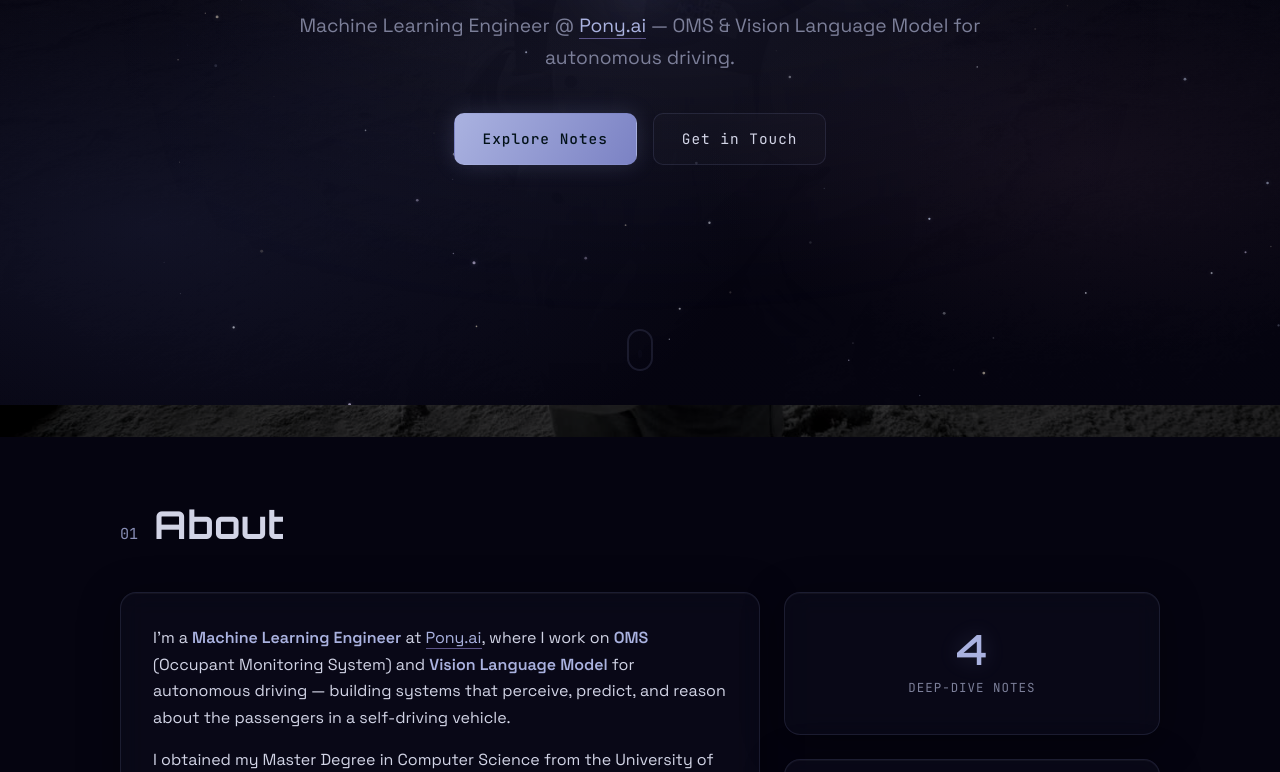
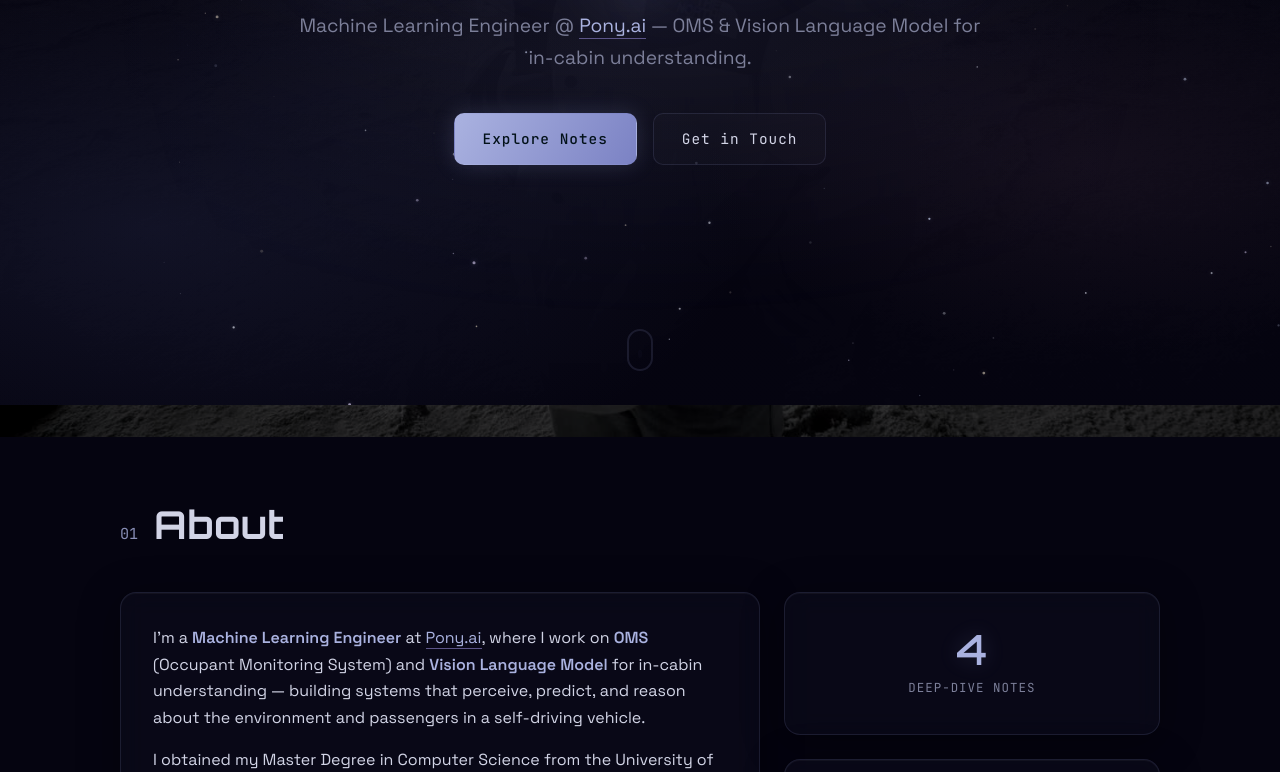
Before and after one commit to aJay0422/ShangjieWebsite, a plain HTML site: page index.html in a window 1280 px wide. Shown: the part 395-1167 px from the top of the page. Drawn offline with Linux system fonts and the light colour scheme.

Commit message:
Update job description

```diff
--- a/index.html
+++ b/index.html
@@ -38,7 +38,7 @@
         <p class="hero__subtitle">
           Machine Learning Engineer @
           <a class="ilink" href="https://pony.ai" target="_blank" rel="noopener">Pony.ai</a>
-          — OMS &amp; Vision Language Model for autonomous driving.
+          — OMS &amp; Vision Language Model for in-cabin understanding.
         </p>
         <div class="hero__cta">
           <a href="#notes" class="btn btn--primary">Explore Notes</a>
@@ -62,8 +62,8 @@
             I'm a <strong>Machine Learning Engineer</strong> at
             <a class="ilink" href="https://pony.ai" target="_blank" rel="noopener">Pony.ai</a>,
             where I work on <strong>OMS</strong> (Occupant Monitoring System) and <strong>Vision Language Model</strong>
-            for autonomous driving — building systems that perceive, predict, and reason about
-            the passengers in a self-driving vehicle.
+            for in-cabin understanding — building systems that perceive, predict, and reason about
+            the environment and passengers in a self-driving vehicle.
           </p>
           <p>
             I obtained my Master Degree in Computer Science from the University of California Merced,
@@ -104,7 +104,7 @@
           <h3 class="timeline__role">Machine Learning Engineer</h3>
           <p class="timeline__org">Pony.ai</p>
           <p class="timeline__desc">
-            Working on OMS and Vision Language Model for autonomous driving.
+            Working on OMS and Vision Language Model for in-cabin understanding.
           </p>
         </article>
         <article class="timeline__item glass">
```
